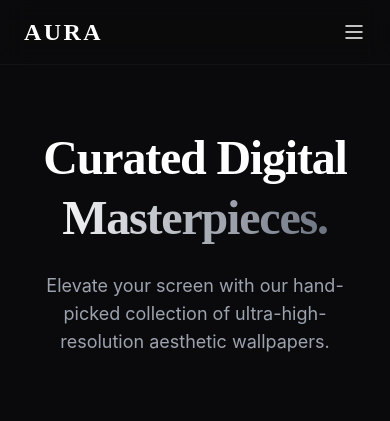
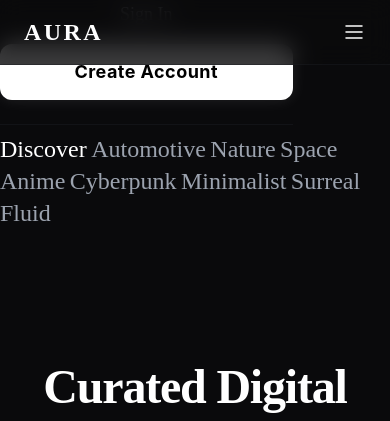
Before and after one commit to User992277/Aura_gallery, a Flask app: page / in a window 390 px wide. Shown: the top 421 px of the page. Run offline with Flask 3, Linux system fonts and the light colour scheme; data comes from the database, SQL or seed files in the repository; some libraries are stand-ins or nearby versions.

Commit message:
Fix: Added dynamic authentication buttons to mobile menu

```diff
--- a/templates/index.html
+++ b/templates/index.html
@@ -97,15 +97,20 @@
     </nav>
 
     <!-- THE MOBILE MENU OVERLAY -->
-    <div id="mobile-menu" class="fixed inset-0 bg-midnight-900 z-40 flex flex-col items-center justify-start pt-24 space-y-6 opacity-0 pointer-events-none overflow-y-auto pb-10">
-
-        <!-- MOBILE SEARCH BAR -->
-        <form action="/search" method="GET" class="w-3/4 relative mb-4">
-            <input type="text" name="q" placeholder="Search wallpapers..." required class="w-full bg-midnight-800 border border-midnight-700 text-lg text-white rounded-full py-3 pl-6 pr-12 focus:outline-none focus:border-accent-neon transition-colors">
-            <button type="submit" class="absolute right-4 top-1/2 transform -translate-y-1/2 text-gray-400 hover:text-accent-neon transition-colors">
-                <svg class="w-6 h-6" fill="none" stroke="currentColor" viewBox="0 0 24 24"><path stroke-linecap="round" stroke-linejoin="round" stroke-width="2" d="M21 21l-6-6m2-5a7 7 0 11-14 0 7 7 0 0114 0z"></path></svg>
-            </button>
-        </form>
+    <div class="flex flex-col items-center space-y-4 w-3/4 border-b border-midnight-700/50 pb-6 mb-2">
+            {% if current_user.is_authenticated %}
+                <div class="px-5 py-2 bg-white/5 border border-white/10 rounded-full text-sm text-gray-300 flex items-center space-x-2">
+                    <svg class="w-4 h-4 text-gray-400" fill="none" stroke="currentColor" viewBox="0 0 24 24"><path stroke-linecap="round" stroke-linejoin="round" stroke-width="2" d="M16 7a4 4 0 11-8 0 4 4 0 018 0zM12 14a7 7 0 00-7 7h14a7 7 0 00-7-7z"></path></svg>
+                    <span>{{ current_user.email.split('@')[0] }}</span>
+                </div>
+                <a href="{{ url_for('logout') }}" class="text-lg font-serif text-gray-400 hover:text-white transition-colors">Log Out</a>
+            {% else %}
+                <a href="{{ url_for('login') }}" class="text-lg font-serif text-gray-300 hover:text-white transition-colors">Sign In</a>
+                <a href="{{ url_for('register') }}" class="w-full text-center py-3.5 bg-white text-black hover:bg-gray-200 rounded-xl text-lg font-bold tracking-wide transition-all shadow-[0_0_15px_rgba(255,255,255,0.1)]">
+                    Create Account
+                </a>
+            {% endif %}
+        </div>
 
         <a href="/" class="text-2xl font-serif {% if current_category == 'Discover' %}text-white{% else %}text-gray-400 hover:text-white{% endif %} transition-colors">Discover</a>
         <a href="/category/cars" class="text-2xl font-serif {% if current_category == 'Cars' %}text-white{% else %}text-gray-400 hover:text-white{% endif %} transition-colors">Automotive</a>
```
